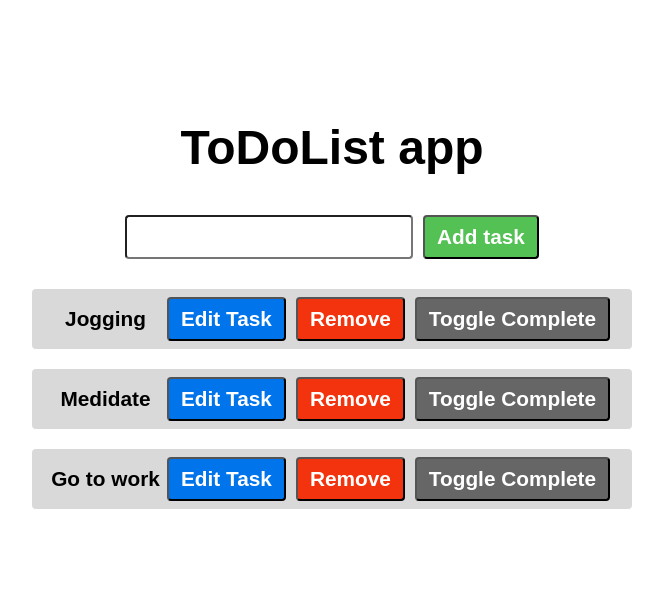
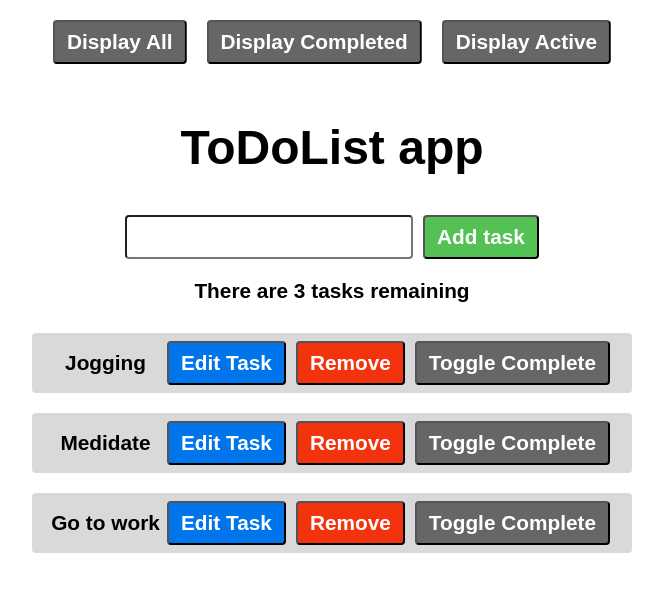
Before and after one commit to kraljic9/react-ToDoList-app, a React (Vite) app in the folder ToDoList-app/: page / in a window 1280 px wide. Shown: the top 592 px of the page, without its empty margins (308-971 px from the left). Built offline with nearby package versions, Linux system fonts and the light colour scheme.

Commit message:
Added display buttons to show all, completed and active todos, added task ammount label to show how many active tasks there are

```diff
--- a/ToDoList-app/src/ToDoList.jsx
+++ b/ToDoList-app/src/ToDoList.jsx
@@ -2,7 +2,7 @@
 Add todos OK!
 Toggle complete OK!
 Delete todo OK!
-Edit todo
+Edit todo OK!
 Filter: All / Completed / Active
 Show count of remaining todos
 */
@@ -19,6 +19,7 @@ function ToDoList() {
   const [newTodo, setNewTodo] = useState("");
   const [editText, setEditText] = useState("");
   const [editId, setEditId] = useState(null);
+  const [listFilter, setListFilter] = useState("all");
 
   function addTaks() {
     setToDoList((prev) => [
@@ -55,6 +56,18 @@ function ToDoList() {
     setEditText("");
   }
 
+  let filteredList = toDoList.filter((todo) => {
+    if (listFilter === "completed") return todo.completed;
+    if (listFilter === "active") return !todo.completed;
+    return true;
+  });
+
+  let taskAmmount = toDoList.filter((task) => task.completed === false).length;
+
+  let taskLabel = taskAmmount === 1 ? "task" : "tasks";
+
+  let verb = taskAmmount === 1 ? "is" : "are";
+
   return (
     <>
       <div className="todolist-container">
@@ -70,9 +83,12 @@ function ToDoList() {
           <button className="add-btn" onClick={addTaks}>
             Add task
           </button>
+          <p className="task-ammount-label">
+            There {verb} {taskAmmount} {taskLabel} remaining
+          </p>
         </div>
         <ul className="to-do-list">
-          {toDoList.map((task) => (
+          {filteredList.map((task) => (
             <li
               key={task.id}
               className="to-do-list-item"
@@ -125,6 +141,26 @@ function ToDoList() {
           ))}
         </ul>
       </div>
+      <div className="display-buttons">
+        <button
+          className="btn-display-all btn-display"
+          onClick={() => setListFilter("all")}
+        >
+          Display All
+        </button>
+        <button
+          className="btn-display-completed btn-display"
+          onClick={() => setListFilter("completed")}
+        >
+          Display Completed
+        </button>
+        <button
+          className="btn-display-active btn-display"
+          onClick={() => setListFilter("active")}
+        >
+          Display Active
+        </button>
+      </div>
     </>
   );
 }
--- a/ToDoList-app/src/index.css
+++ b/ToDoList-app/src/index.css
@@ -20,6 +20,12 @@ body {
 h1 {
   margin-top: 40px;
   font-size: 3rem;
+}
+
+.task-ammount-label {
+  font-size: 1.3rem;
+  font-weight: bold;
+  margin: 20px;
 }
 
 button {
@@ -129,3 +135,28 @@ button {
 .save-btn:hover {
   background-color: hsl(210, 100%, 36%);
 }
+
+.display-buttons {
+  position: absolute;
+  top: 20px;
+  left: 50%;
+  transform: translate(-50%);
+  display: flex;
+  gap: 20px;
+}
+
+.btn-display {
+  padding: 8px 12px;
+  font-size: 1.3rem;
+  background-color: hsl(0, 0%, 40%);
+}
+
+.btn-display-all:hover {
+  background-color: hsl(0, 0%, 30%);
+}
+.btn-display-completed:hover {
+  background-color: hsl(0, 0%, 30%);
+}
+.btn-display-active:hover {
+  background-color: hsl(0, 0%, 30%);
+}
```
